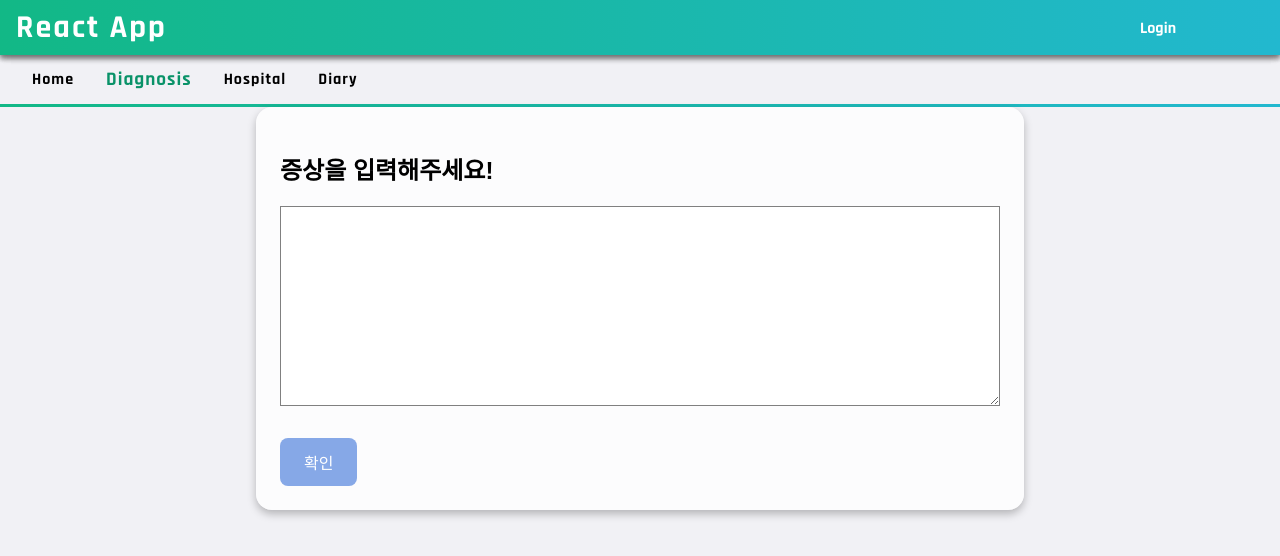
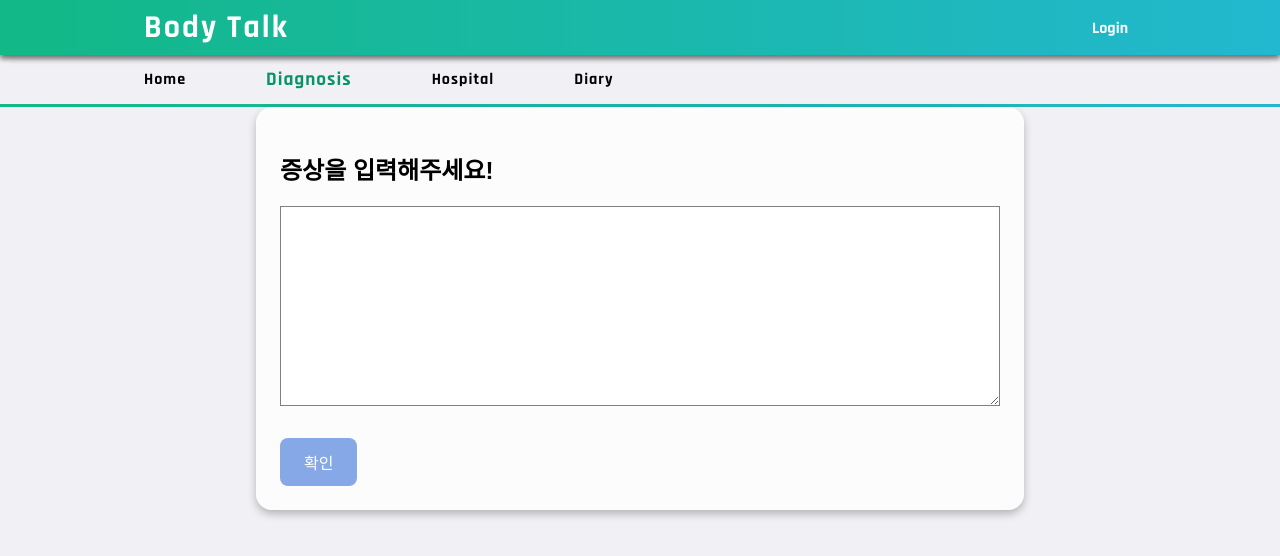
Before and after one commit to dhktjr0204/BodyTalk-Frontend, a React app: page /medi in a window 1280 px wide. Shown: the top 556 px of the page. Built offline with nearby package versions, Linux system fonts and the light colour scheme; no server answers.

Commit message:
Home수정

```diff
--- a/src/components/Header/Header.jsx
+++ b/src/components/Header/Header.jsx
@@ -17,7 +17,6 @@ const Positioner = styled.div`
 const HeaderBackground = styled.div`
     background: linear-gradient(to right, ${oc.teal[6]}, ${oc.cyan[5]});
     display: flex;
-
     height: auto;
     ${shadow(1)};
 `;
@@ -38,6 +37,8 @@ const HeaderContents = styled.div`
     ${media.tablet`
         width: 100%;
     `}
+    width: 80%;
+    margin: 0 auto;
 `;
 
 // 로고
@@ -45,6 +46,7 @@ const Logo = styled.div`
     font-size: 2rem;
     letter-spacing: 2px;
     color: white;
+    font-weight: bold;
     font-family: 'Rajdhani';
 `;
 
@@ -58,7 +60,7 @@ const Header = ({children}) => {
         <Positioner>
             <HeaderBackground>
                 <HeaderContents>
-                    <Logo>React App</Logo>
+                    <Logo>Body Talk</Logo>
                     <Spacer/>
                     {children}
                 </HeaderContents>
--- a/src/components/Home/HomeContent.jsx
+++ b/src/components/Home/HomeContent.jsx
@@ -25,15 +25,31 @@ const HomeContent = ({diagObj}) => {
     datasets: [
       {
         data: diagObj.map((obj) => obj.percent),
-        backgroundColor: ["#FF6384","#36A2EB","#FFCE56","#2E8B57","#9370DB","#00BFFF"],
-        hoverBackgroundColor: ["#FF6384","#36A2EB","#FFCE56","#2E8B57","#9370DB","#00BFFF"],
+        backgroundColor: ["#8ce99a","#63e6be","#66d9e8","#74c0fc","#91a7ff","#dee2e6"],
+        hoverBackgroundColor: ["#8ce99a","#63e6be","#66d9e8","#74c0fc","#91a7ff","#dee2e6"],
       },
     ],
   };
+
+  const options = {
+    cutout: 130,
+    responsive: true,
+    plugins: {
+      legend: {
+        display: true,
+        position: "bottom",
+        boxWidth: 500,
+        labels: {
+          boxWidth: 12
+        },
+      },
+    },
+  };
+
   console.log(data)
   return (
     <BigHomeGraph>
-        <Doughnut data={data} />
+        <Doughnut data={data} options={options}/>
     </BigHomeGraph>
       );
 };
--- a/src/components/Home/RankContent.jsx
+++ b/src/components/Home/RankContent.jsx
@@ -1,5 +1,6 @@
 import React from 'react';
 import styled from 'styled-components';
+import oc from 'open-color';
 
 
 const RankList = styled.div`
@@ -11,28 +12,36 @@ const RankList = styled.div`
     margin: 0 auto;
 `;
 
+const Line = styled.div`
+  width: ${({ length }) => (length ? length : '100%')};
+  height: 2px;
+  background: linear-gradient(to right, ${oc.teal[6]}, ${oc.cyan[5]});
+`;
+
 const Text = styled.span`
-    font-size: 30px;
+    font-size: 20px;
     color: black;
     letter-spacing: 1px;
     fontFamily: 'Bazzi';
 `;
 
 const NumText = styled.span`
-    font-size: 30px;
+    font-size: 20px;
     color: black;
     letter-spacing: 1px;
-    font-family: 'Rajdhani';
+    font-family: 'Bazzi';
 `;
 const RankContent = ({diagObj}) => {
+    const slicedDiagObj = diagObj.slice(0, -1);
     return(
         <RankList>
-            {diagObj.map((diagObj, index) => (
+            <Line length="60%" />
+            {slicedDiagObj.map((diagObj, index) => (
                 <div key={index}>
                     <br></br>
                     <NumText>{index+1}.</NumText>
-                    <Text>{diagObj.name}</Text>
-                    <Text>{diagObj.percent}%</Text>
+                    <Text> {diagObj.name}</Text>
+                    <Text> {diagObj.percent}%</Text>
                 </div>
         ))}
         </RankList>
--- a/src/components/Login/LoginWrapper.jsx
+++ b/src/components/Login/LoginWrapper.jsx
@@ -95,7 +95,7 @@ function AuthWrapper({ setModalOpen }) {
             <ShadowedBox></ShadowedBox>
             <ShadowedBox>
                 <LogoWrapper>
-                    <Logo>React App<XButton onClick={closeModal}>X</XButton>
+                    <Logo>Body Talk<XButton onClick={closeModal}>X</XButton>
                      </Logo>
                 </LogoWrapper>
                 <Contents>
--- a/src/components/MenuBar/DefaultMenu.jsx
+++ b/src/components/MenuBar/DefaultMenu.jsx
@@ -10,6 +10,8 @@ const MenuContents = styled.div`
     align-items: center;
     padding-right: 1rem;
     padding-left: 1rem;
+    width: 80%;
+    margin: 0 auto;
 `;
 
 const Menu = styled(Link)`
@@ -18,7 +20,7 @@ const Menu = styled(Link)`
     letter-spacing: 1px;
     font-family: 'Rajdhani';
     text-decoration: none;
-    padding: 1rem;
+    padding: 1rem 5rem 1rem 0;
 
     &:hover {
         font-size: 1.2rem;
--- a/src/components/MenuBar/DiagnosisMenu.jsx
+++ b/src/components/MenuBar/DiagnosisMenu.jsx
@@ -10,6 +10,8 @@ const MenuContents = styled.div`
     align-items: center;
     padding-right: 1rem;
     padding-left: 1rem;
+    width: 80%;
+    margin: 0 auto;
 `;
 
 const Menu = styled(Link)`
@@ -18,7 +20,7 @@ const Menu = styled(Link)`
     letter-spacing: 1px;
     font-family: 'Rajdhani';
     text-decoration: none;
-    padding: 1rem;
+    padding: 1rem 5rem 1rem 0;
 
     &:hover {
         font-size: 1.2rem;
@@ -36,7 +38,7 @@ const CMenu = styled(Link)`
     letter-spacing: 1px;
     font-family: 'Rajdhani';
     text-decoration: none;
-    padding: 1rem;
+    padding: 1rem 5rem 1rem 0;
 
     &:hover {
         font-size: 1.2rem;
--- a/src/components/MenuBar/DiaryMenu.jsx
+++ b/src/components/MenuBar/DiaryMenu.jsx
@@ -10,6 +10,8 @@ const MenuContents = styled.div`
     align-items: center;
     padding-right: 1rem;
     padding-left: 1rem;
+    width: 80%;
+    margin: 0 auto;
 `;
 
 const Menu = styled(Link)`
@@ -18,7 +20,7 @@ const Menu = styled(Link)`
     letter-spacing: 1px;
     font-family: 'Rajdhani';
     text-decoration: none;
-    padding: 1rem;
+    padding: 1rem 5rem 1rem 0;
 
     &:hover {
         font-size: 1.2rem;
@@ -36,7 +38,7 @@ const CMenu = styled(Link)`
     letter-spacing: 1px;
     font-family: 'Rajdhani';
     text-decoration: none;
-    padding: 1rem;
+    padding: 1rem 5rem 1rem 0;
 
     &:hover {
         font-size: 1.2rem;
--- a/src/components/MenuBar/HomeMenu.jsx
+++ b/src/components/MenuBar/HomeMenu.jsx
@@ -10,6 +10,8 @@ const MenuContents = styled.div`
     align-items: center;
     padding-right: 1rem;
     padding-left: 1rem;
+    width: 80%;
+    margin: 0 auto;
 `;
 
 const Menu = styled(Link)`
@@ -18,7 +20,7 @@ const Menu = styled(Link)`
     letter-spacing: 1px;
     font-family: 'Rajdhani';
     text-decoration: none;
-    padding: 1rem;
+    padding: 1rem 5rem 1rem 0;
 
     &:hover {
         font-size: 1.2rem;
@@ -36,7 +38,7 @@ const CMenu = styled(Link)`
     letter-spacing: 1px;
     font-family: 'Rajdhani';
     text-decoration: none;
-    padding: 1rem;
+    padding: 1rem 5rem 1rem 0;
 
     &:hover {
         font-size: 1.2rem;
--- a/src/components/MenuBar/HospitalMenu.jsx
+++ b/src/components/MenuBar/HospitalMenu.jsx
@@ -10,6 +10,8 @@ const MenuContents = styled.div`
     align-items: center;
     padding-right: 1rem;
     padding-left: 1rem;
+    width: 80%;
+    margin: 0 auto;
 `;
 
 const Menu = styled(Link)`
@@ -18,7 +20,7 @@ const Menu = styled(Link)`
     letter-spacing: 1px;
     font-family: 'Rajdhani';
     text-decoration: none;
-    padding: 1rem;
+    padding: 1rem 5rem 1rem 0;
 
     &:hover {
         font-size: 1.2rem;
@@ -36,7 +38,7 @@ const CMenu = styled(Link)`
     letter-spacing: 1px;
     font-family: 'Rajdhani';
     text-decoration: none;
-    padding: 1rem;
+    padding: 1rem 5rem 1rem 0;
 
     &:hover {
         font-size: 1.2rem;
--- a/src/pages/Home.jsx
+++ b/src/pages/Home.jsx
@@ -3,6 +3,7 @@ import React, { useEffect, useState } from 'react';
 import styled from 'styled-components';
 import HomeContent from 'components/Home/HomeContent';
 import axios from "axios";
+import oc from 'open-color';
 import RankContent from 'components/Home/RankContent';
 import { useNavigate } from 'react-router-dom';
 
@@ -11,27 +12,63 @@ const HomeWrapper = styled.div`
     display: flex;
     justify-content: space-between;
     align-items: center;
+    width: 80%;
+    margin: 0 auto;
 `;
 const Button = styled.button`
-  padding: 8px 16px;
-  background-color: #0077c2;
-  color: #ffffff;
+  padding: 8px 50px;
+  color: #FFFFFF;
   border: none;
-  border-radius: 4px;
-  font-size: 16px;
+  border-radius: 10px;
+  font-size: 20px;
   cursor: pointer;
   margin-top: 16px;
+  background: linear-gradient(to right, ${oc.teal[6]}, ${oc.cyan[5]});
+
+  &:hover {
+    color: #FFFFFF;
+    background: #000000;
+}
 `;
 
 const Wrapper = styled.div`
   display: flex;
   flex-direction: column;
   align-items: center;
+  justify-content: center;
 `;
 
 const VerticalLine = styled.div`
   border-left: 1px solid gray;
   height: 450px;
+`;
+
+const Text = styled.div`
+    font-size: 30px;
+    color: transparent;
+    letter-spacing: 1px;
+    fontFamily: '나눔 고딕', sans-serif;
+    width: 80%;
+    margin: 0 auto;
+    margin-top: 20px;
+    margin-bottom: 20px;
+    font-weight: bold;
+    background: linear-gradient(to right, ${oc.teal[6]}, ${oc.cyan[5]});
+    -webkit-background-clip: text; /* Safari */
+    -webkit-text-fill-color: transparent; /* Safari */
+`;
+
+const QText = styled.div`
+    font-size: 20px;
+    color: black;
+    letter-spacing: 1px;
+    fontFamily: 'Bazzi';
+    width: 80%;
+    margin: 0 auto;
+    margin-bottom: 20px;
+    display: flex;
+    justify-content: center;
+    align-items: center;
 `;
 
 const Home = ({setIsLoggedIn}) => {
@@ -69,14 +106,16 @@ const Home = ({setIsLoggedIn}) => {
   <div>
     <br></br><br></br><br></br>
     <HomeMenu></HomeMenu>
+    <Text>진단 결과 순위</Text>
     <HomeWrapper>
       <HomeContent diagObj={diagObj} style={{ width: '45%' }}/>
-      <VerticalLine />
+
       <RankContent diagObj={diagObj} style={{ width: '45%' }}/>
     </HomeWrapper>
     <div>
       <br /><br /><br />
       <Wrapper>
+        <QText>바디톡에 질문해보세요!</QText>
         <Button
         size="large"
         onClick={navigateToPurchase}>
```
Also changed, not shown: 1 other file (tests, documents, lock files or other folders).
